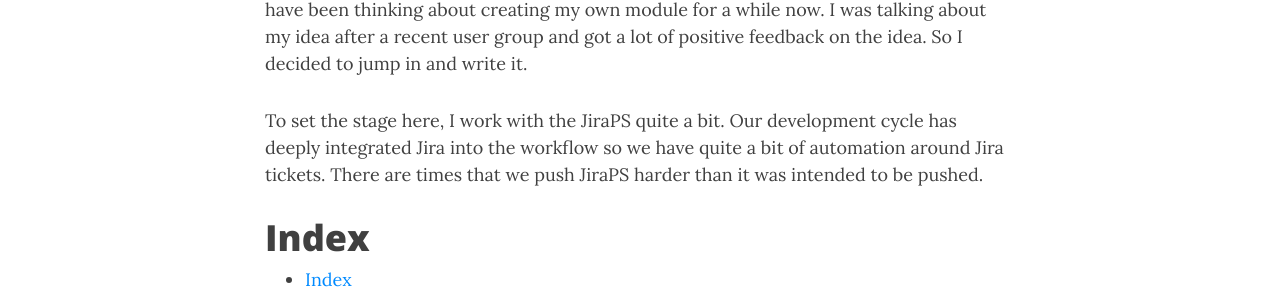
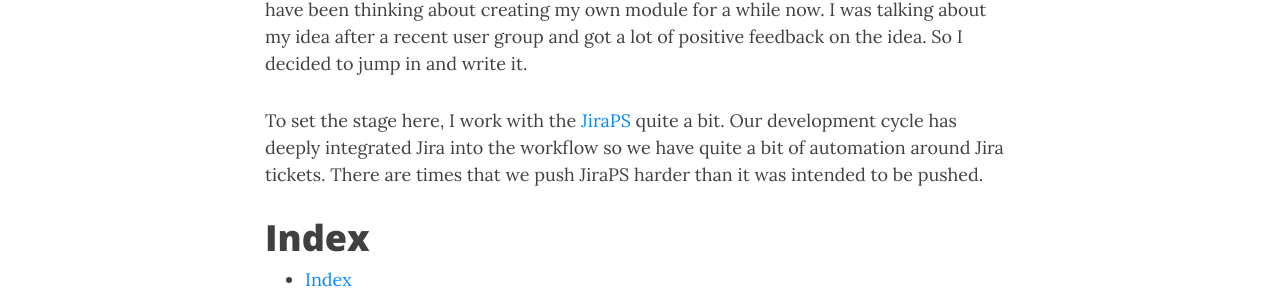
Before and after one commit to KevinMarquette/kevinmarquette.github.io, a Jekyll site: the page built from _posts/2019-03-18-Powershell-jira-module.md, in a window 1280 px wide and 900 px high. Shown: the part 357-653 px from the top of the window. Built offline with Jekyll 4.4.1, drawn with Linux system fonts in a browser that asks for light colours; nearby versions of some CDN libraries; some of the changed lines change nothing that is shown.

Commit message:
add jiraps link

```diff
--- a/_posts/2019-03-18-Powershell-jira-module.md
+++ b/_posts/2019-03-18-Powershell-jira-module.md
@@ -7,7 +7,7 @@
 
 Let me tell you about a Jira module that I have been building over the last two weeks. I have been thinking about creating my own module for a while now. I was talking about my idea after a recent user group and got a lot of positive feedback on the idea. So I decided to jump in and write it.
 
-To set the stage here, I work with the JiraPS quite a bit. Our development cycle has deeply integrated Jira into the workflow so we have quite a bit of automation around Jira tickets. There are times that we push JiraPS harder than it was intended to be pushed.
+To set the stage here, I work with the [JiraPS](https://atlassianps.org/docs/JiraPS/) quite a bit. Our development cycle has deeply integrated Jira into the workflow so we have quite a bit of automation around Jira tickets. There are times that we push JiraPS harder than it was intended to be pushed.
 
 <!--more-->
 
```
